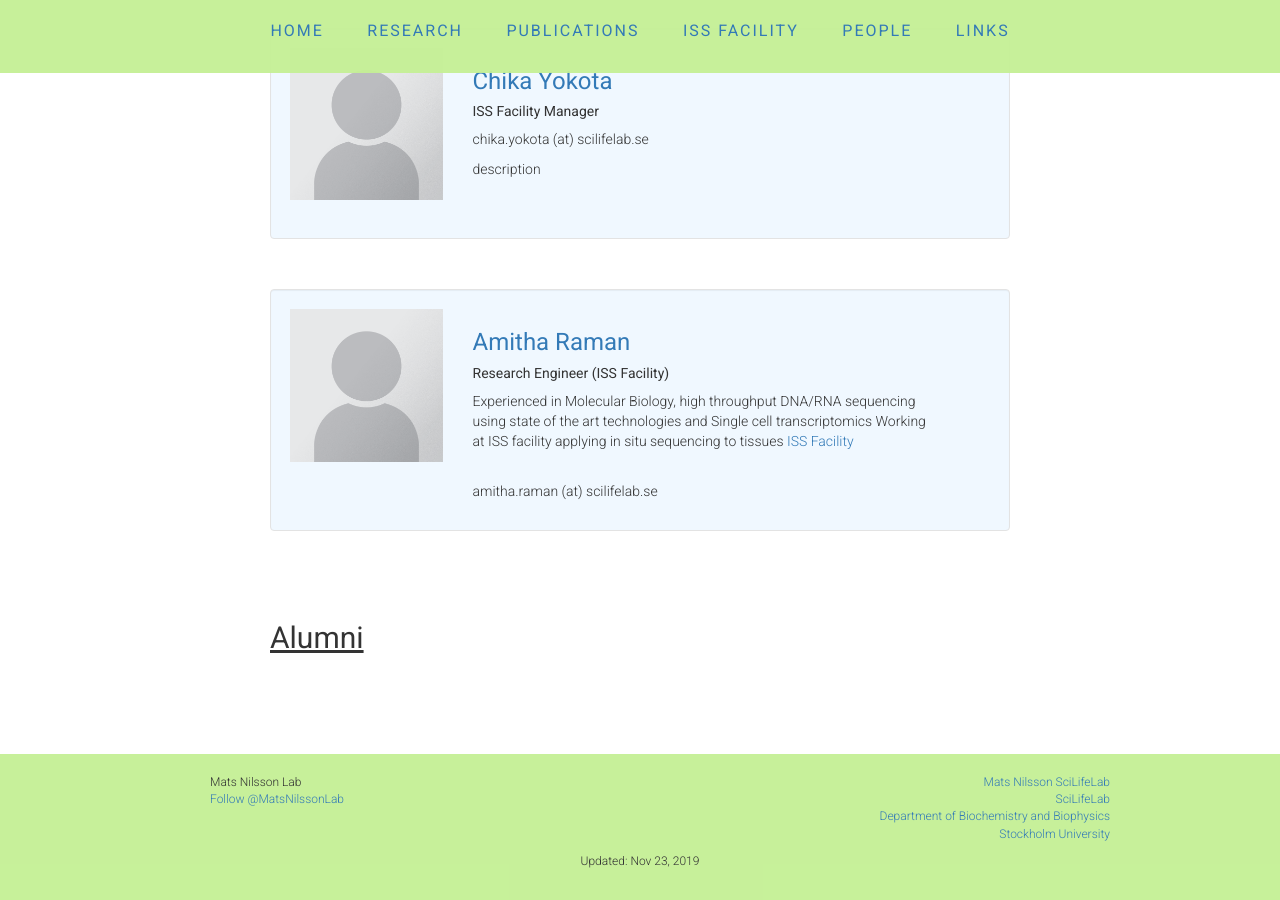
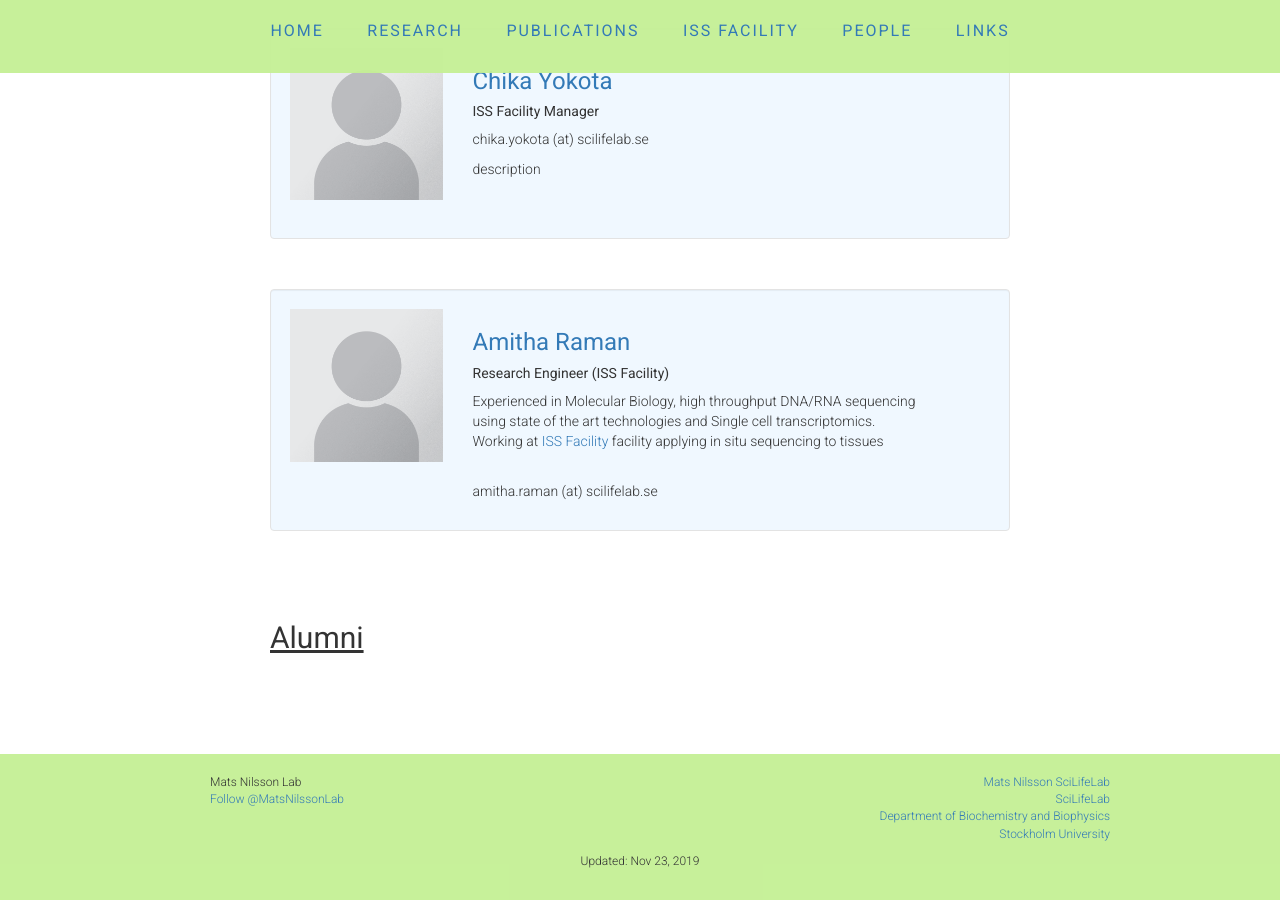
Before and after one commit to flintott/NilssonLab, a Jekyll site: the page people/index.html, which Jekyll copies as it is, in a window 1280 px wide and 900 px high, scrolled down 5741 px. Built offline with Jekyll 4.4.1, drawn with Linux system fonts in a browser that asks for light colours; comment, search, counter and statistics services are not loaded.

Commit message:
Update index.html

```diff
--- a/people/index.html
+++ b/people/index.html
@@ -531,8 +531,10 @@
 		  <h3><a href="link">Amitha Raman</a></h3>
                   <h5>Research Engineer (ISS Facility)</h5>
 		    <p>Experienced in Molecular Biology, high throughput DNA/RNA sequencing using state of the art technologies and
-			    Single cell transcriptomics Working at ISS facility applying in situ sequencing to tissues
-			<a href="https://www.scilifelab.se/facilities/ESCG/in-situ-sequencing/">ISS Facility</a></p>
+			    Single cell transcriptomics.
+			    <br>Working at <a href="https://www.scilifelab.se/facilities/ESCG/in-situ-sequencing/">ISS Facility</a>
+			    facility applying in situ sequencing to tissues
+			</p>
 		    <br>
 			<p>amitha.raman (at) scilifelab.se<br>
 	          </p>
```
